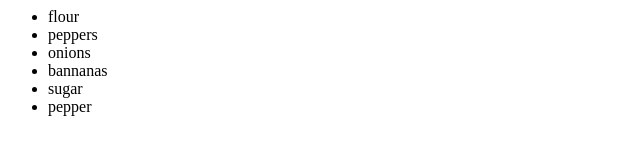
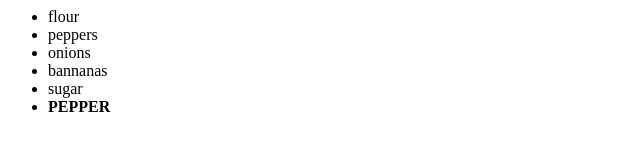
Before and after one commit to jpokrzyk/shoppinglist, a plain HTML site: page index.html in a window 1280 px wide. Shown: the full height of the page, 0-640 px from the left. Drawn offline with Linux system fonts and the light colour scheme.

Commit message:
Making pepper super important.

```diff
--- a/index.html
+++ b/index.html
@@ -6,7 +6,7 @@
 			<li>onions</li>
 			<li>bannanas</li>
 			<li>sugar</li>
-			<li>pepper</li>
+			<li><b>PEPPER</b></li>
 		</ul>
 	</body>
 </html>
```
